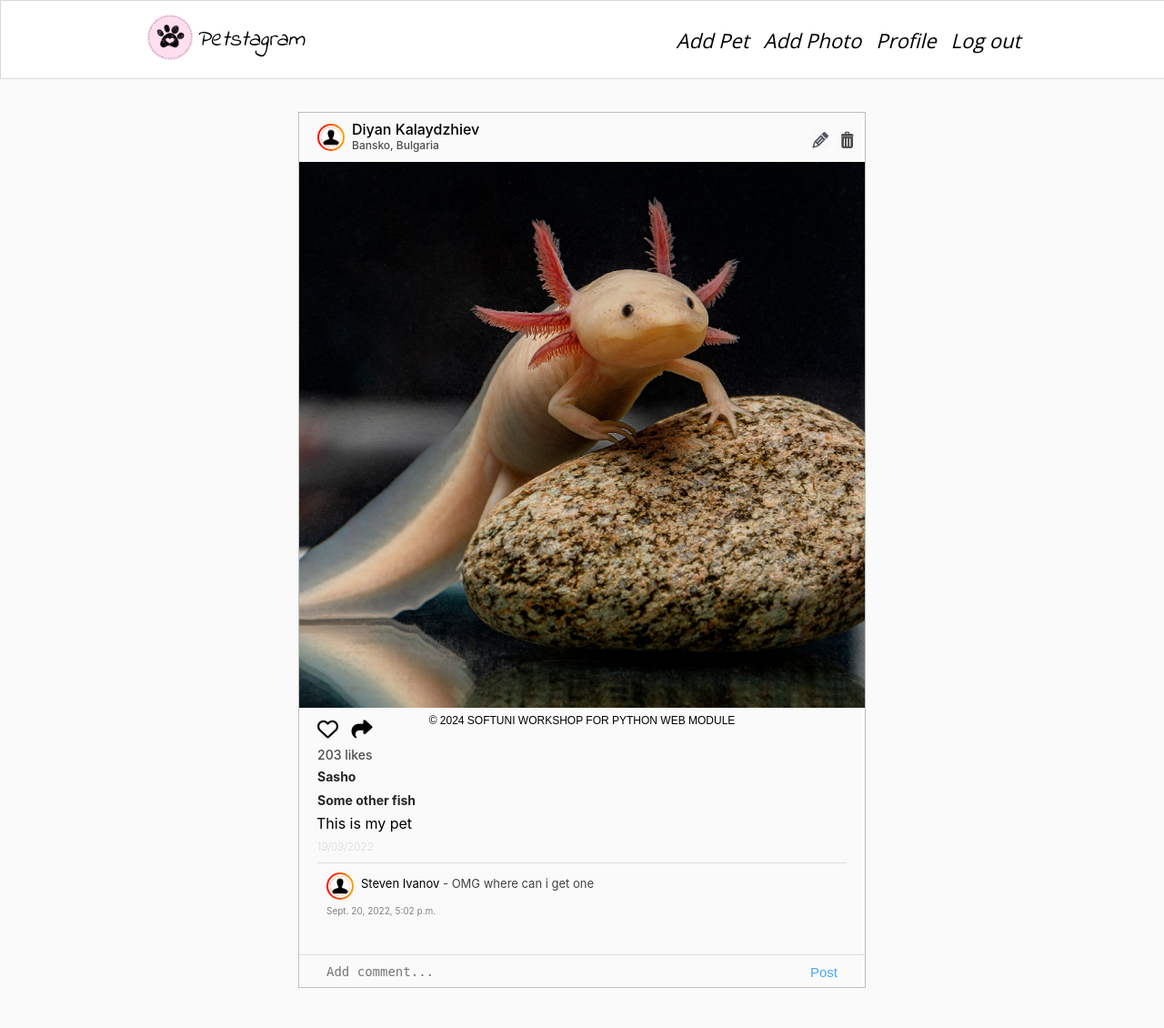
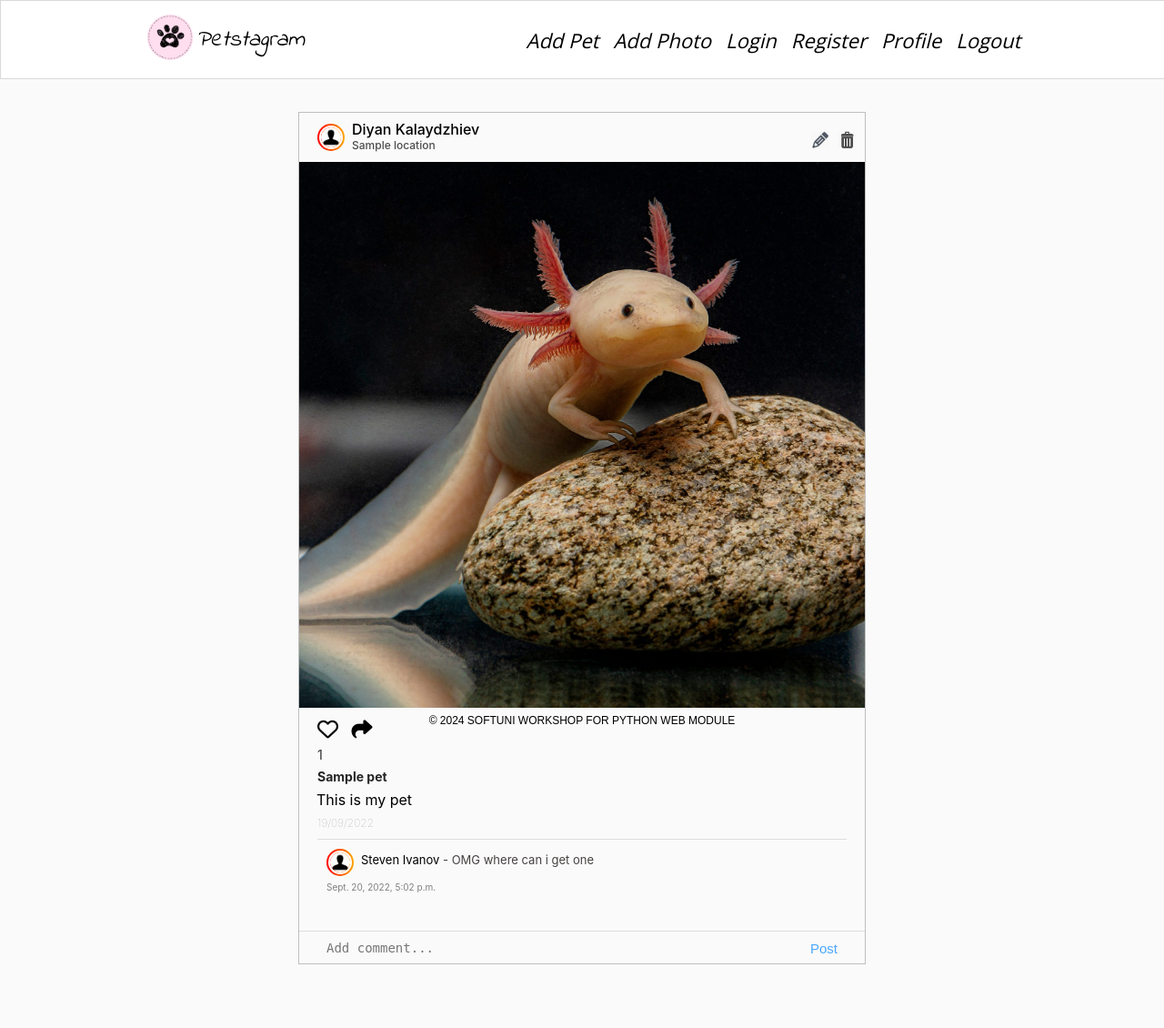
Before and after one commit to AlexanderBedrosyan/python-web, a Django app: template djangoProject/templates/photos/photo-details-page.html in a window 1280 px wide. Shown: the top 1130 px of the page at 91% size. After the commit the page ends 1060 px from the top, so only its background shows below. Run offline with Django 4.2, Linux system fonts and the light colour scheme; the template is opened without the code that fills it: most values are stand-ins (such as "Sample title", 1, 10 or a date in 2020); parts of the project's set-up code (start-up, migrations or seed data) failed here and were passed over.

Commit message:
Update photo details page.html

```diff
--- a/djangoProject/templates/photos/photo-details-page.html
+++ b/djangoProject/templates/photos/photo-details-page.html
@@ -1,70 +1,7 @@
-<!DOCTYPE html>
-<html lang="en">
-<!-- Starts Head Section -->
-<head>
-    <link rel="stylesheet" href="/static/css/styles.css">
-    <link rel="icon" type="image/x-icon" href="/static/images/free-30-instagram-stories-icons23_122570.png">
-    <title>Petstagram</title>
-</head>
-<!-- End Head Section -->
+{% extends 'common/base.html' %}
+{% load static %}
 
-<!-- Starts Body Section -->
-<body>
-
-<!-- Starts Header Section with Navigation Bar -->
-<header>
-    <nav class="navbar">
-        <div class="container">
-            <div class="logo">
-                <!-- Link to Home Page -->
-                <a href="#">
-                    <img width="50px" src="/static/images/free-30-instagram-stories-icons23_122570.png" alt="img1">
-                </a>
-
-                <!-- Link to Home Page -->
-                <a class="home" href="#">
-                    <i>Petstagram</i>
-                </a>
-            </div>
-
-            <div class="nav-links">
-                <ul class="nav-group">
-                    <li class="nav-item">
-
-                        <!-- Link to Add Pet Page -->
-                        <a href="#">
-                            <i>Add Pet</i>
-                        </a>
-                    </li>
-                    <li class="nav-item">
-
-                        <!-- Link to Add Photo Page -->
-                        <a href="#">
-                            <i>Add Photo</i>
-                        </a>
-                    </li>
-                    <li class="nav-item">
-
-                        <!-- Link to Profile Page -->
-                        <a href="#">
-                            <i>Profile</i>
-                        </a>
-                    </li>
-                    <li class="nav-item">
-                        <!-- Log out -->
-                        <a href="#">
-                            <i>Log out</i>
-                        </a>
-                    </li>
-                </ul>
-            </div>
-        </div>
-    </nav>
-</header>
-<!-- End Header Section with Navigation Bar -->
-
-<!-- Starts Main Section -->
-<main>
+{% block content %}
     <div class="container">
         <div class="col-9">
 
@@ -97,13 +34,15 @@
                             <br>
 
                             <!-- IF the photo has location -->
-                            <span>Bansko, Bulgaria</span>
+                            {% if photo.location %}
+                            <span>{{ photo.location }}</span>
+                            {% endif %}
 
                             <!-- IF the viewer is the creator of the photo -->
                             <div class="edit-delete-btns">
 
                                 <!-- Link to Edit Pet Photo Page -->
-                                <a href="#">
+                                <a href="{% url 'edit' photo.pk %}">
                                     <img class="edit-img" src="/static/images/edit-pen-icon-6.jpg"
                                          alt="edit button">
                                 </a>
@@ -138,11 +77,14 @@
                             <span class="heart">
 
                                     <!-- Link to Like Path -->
-                                    <a href="#">
+                                    <a href="{% url 'like' photo.id %}">
                                         <!-- if user has liked the photo -->
-                                        <!-- <i class="fa-solid fa-heart" style="color: #ed4040;"></i> -->
+                                        {% if photo.like_set.all %}
+{#                                        <!-- <i class="fa-solid fa-heart" style="color: #ed4040;"></i> -->#}
                                         <!-- else -->
+                                        {% else %}
                                         <i class="fa-regular fa-heart"></i>
+                                        {% endif %}
                                     </a>
                             </span>
                             <!-- End Like Button -->
@@ -150,7 +92,7 @@
                             <!-- Start Share  Button -->
 
                             <!-- Link to Share Path -->
-                            <a href="#">
+                            <a href="{% url 'share' photo.id %}">
                                 <i class="fa-solid fa-share"></i>
                             </a>
                         </div>
@@ -158,22 +100,18 @@
                     <!-- End Like and Share Buttons Section -->
 
                     <!-- Number of Likes for the Photo -->
-                    <p class="likes">203 likes</p>
+                    <p class="likes">{{ likes.count }}</p>
 
                     <!-- Start Tagged Pets Section-->
                     <!-- Link to First Tagged Pet Details Page -->
-                    <a href="#">
+                {% for pet in photo.tagged_pets.all %}
+                    <a href="{% url 'details' "username" pet.slug %}">
                         <p class="message">
-                            <b>Sasho</b>
+                            <b>{{ pet.name }}</b>
                         </p>
                     </a>
                     <!-- Link to Second Tagged Pet Details Page -->
-                    <a href="#">
-                        <p class="message">
-                            <b>Some other fish</b>
-                        </p>
-                    </a>
-                    <!-- End Tagged Pets Section-->
+                {% endfor %}
 
                     <!-- Photo description -->
                     <p class="pet-details">This is my pet</p>
@@ -230,17 +168,4 @@
 
         </div>
     </div>
-
-</main>
-<!-- End Main Section -->
-
-<!-- Start Footer Section -->
-<div class="footer">
-		<span class="footer-section">
-			© 2024 SOFTUNI WORKSHOP FOR PYTHON WEB MODULE
-		</span>
-</div>
-<!-- End Footer Section -->
-
-</body>
-</html>
+{% endblock %}
```
